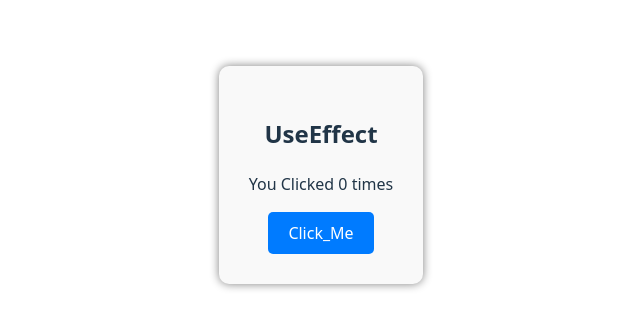
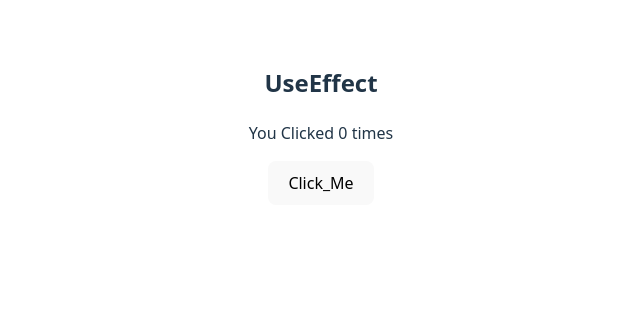
Before and after one commit to zarish123z/React.js, a React (Vite) app in the folder vite-project/: page / in a window 1280 px wide. Shown: the part 275-604 px from the top of the page, without its empty margins (319-959 px from the left). Built offline with nearby package versions, Linux system fonts and the light colour scheme.

Commit message:
Deleted AllUseEffectExamples.jsx

```diff
--- a/vite-project/src/UseEffect.jsx
+++ b/vite-project/src/UseEffect.jsx
@@ -9,29 +9,10 @@ function UseEffect() {
         document.title=`You clicked${count} times`; // Update browser title
     },[count])  // run when count changes
   return (
-    <div style={{
-        textAlign: "center",
-        marginTop: "100px",
-        background: "#f9f9f9",
-        padding: "30px",
-        borderRadius: "10px",
-        boxShadow: "0 0 10px gray",
-      }}>
-      <h2> UseEffect</h2>
-      <p >You Clicked {count} times</p>
-    <button onClick={() => setcount(count + 1)}
-       style={{
-          background: "#007bff",
-          color: "white",
-          border: "none",
-          padding: "10px 20px",
-          fontSize: "16px",
-          borderRadius: "5px",
-          cursor: "pointer",
-
-        }}
-        >Click_Me
-        </button>
+    <div className="container">
+      <h2 className="heading"> UseEffect</h2>
+      <p className="text">You Clicked {count} times</p>
+    <button onClick={() => setcount(count + 1)}>Click_Me</button>
 
     </div>
   )
```
